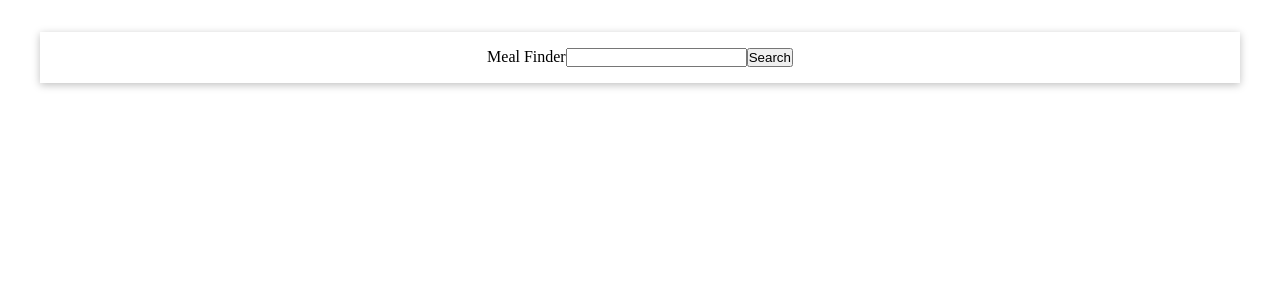
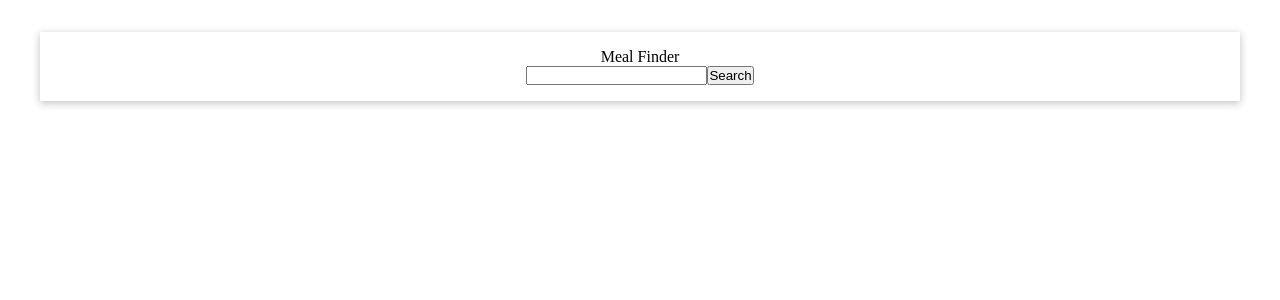
Before and after one commit to lcse1706/react-typescript-projects, a React (Create React App) app in the folder find-recipie-react/: page / in a window 1280 px wide. Shown: the top 300 px of the page. Built offline with nearby package versions, Linux system fonts and the light colour scheme; the HTML template or start-up script is replaced by a standard one.

Commit message:
Displaying image of food from database

```diff
--- a/find-recipie-react/src/App.js
+++ b/find-recipie-react/src/App.js
@@ -30,11 +30,12 @@ function App() {
       searchedMeals.push({
         name: meal.strMeal,
         text: meal.strInstructions,
+        img: meal.strMealThumb,
         ingredients,
       });
     }
     setMeals(searchedMeals);
-    console.log(searchedMeals);
+    console.log(meals);
   };
 
   return (
--- a/find-recipie-react/src/components/Meals/Meals.js
+++ b/find-recipie-react/src/components/Meals/Meals.js
@@ -4,7 +4,10 @@ const Meals = props => {
   return (
     <ul>
       {props.meals.map(meal => (
-        <li>{meal.name}</li>
+        <li>
+          <p>{meal.name}</p>
+          <img src={meal.img}></img>
+        </li>
       ))}
     </ul>
   );
--- a/find-recipie-react/src/components/Search/SearchBar.js
+++ b/find-recipie-react/src/components/Search/SearchBar.js
@@ -2,7 +2,14 @@ import React, { useRef } from 'react';
 import styled from 'styled-components';
 import Button from '../UI/Button';
 
-const Form = styled.form``;
+const Form = styled.form`
+  width: 100%;
+  text-align: center;
+
+  & label {
+    display: block;
+  }
+`;
 
 const SearchBar = props => {
   const mealInputPhrase = useRef();
--- a/find-recipie-react/src/components/UI/Wrapper.js
+++ b/find-recipie-react/src/components/UI/Wrapper.js
@@ -3,8 +3,8 @@ import styled from 'styled-components';
 const Wrapp = styled.div`
   box-sizing: border-box;
 
-  display: flex;
-  justify-content: center;
+  /* display: flex;
+  justify-content: center; */
   max-width: 1200px;
   margin: 2rem auto;
   padding: 1rem;
```
